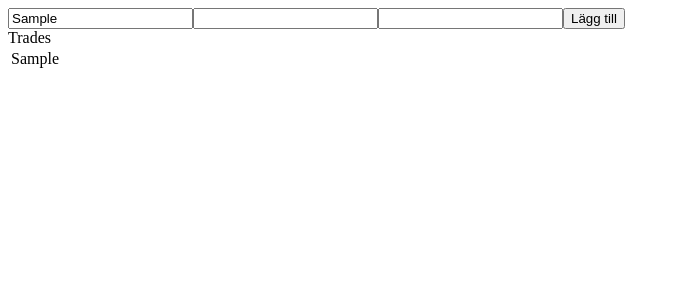
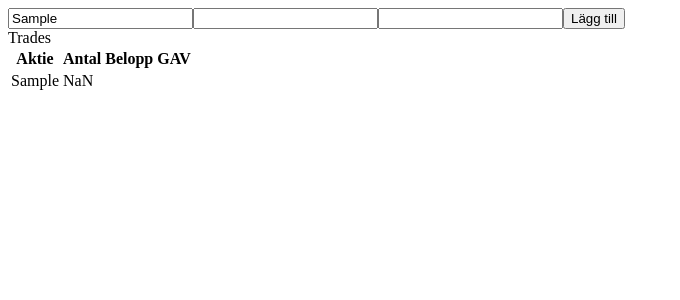
Before and after one commit to bjornCarell/equity-trades-calculations, a React (Create React App) app: page / in a window 1280 px wide. Both pictures are taken after typing "Sample", "Sample", "Sample" into the empty fields and a click on the button "Lägg till". Shown: the top 300 px of the page, without its empty margins (0-680 px from the left). Built offline with nearby package versions, Linux system fonts and the light colour scheme.

Commit message:
feat(TradeDisplay) quantity field

```diff
--- a/src/components/TradeDisplay.js
+++ b/src/components/TradeDisplay.js
@@ -1,17 +1,29 @@
 import React, {useContext} from 'react';
 import {EquitiesContext} from '../context/equities';
+import {total} from '../calculation-fns/total';
 
 export const TradeDisplay = () => {
   const {equities} = useContext(EquitiesContext);
+  const totalQuantity = total('quantity');
+
   return (
     <>
       <div>Trades</div>
       <table>
         <tbody>
           <tr>
-            {equities &&
-              equities.map(equity => <td key={equity.name}>{equity.name}</td>)}
+            <th>Aktie</th>
+            <th>Antal</th>
+            <th>Belopp</th>
+            <th>GAV</th>
           </tr>
+          {equities &&
+            equities.map(equity => (
+              <tr key={equity.name}>
+                <td>{equity.name}</td>
+                <td data-testid="quantity">{totalQuantity(equity.trades)}</td>
+              </tr>
+            ))}
         </tbody>
       </table>
     </>
```
Also changed, not shown: 2 other files (tests, documents, lock files or other folders).
